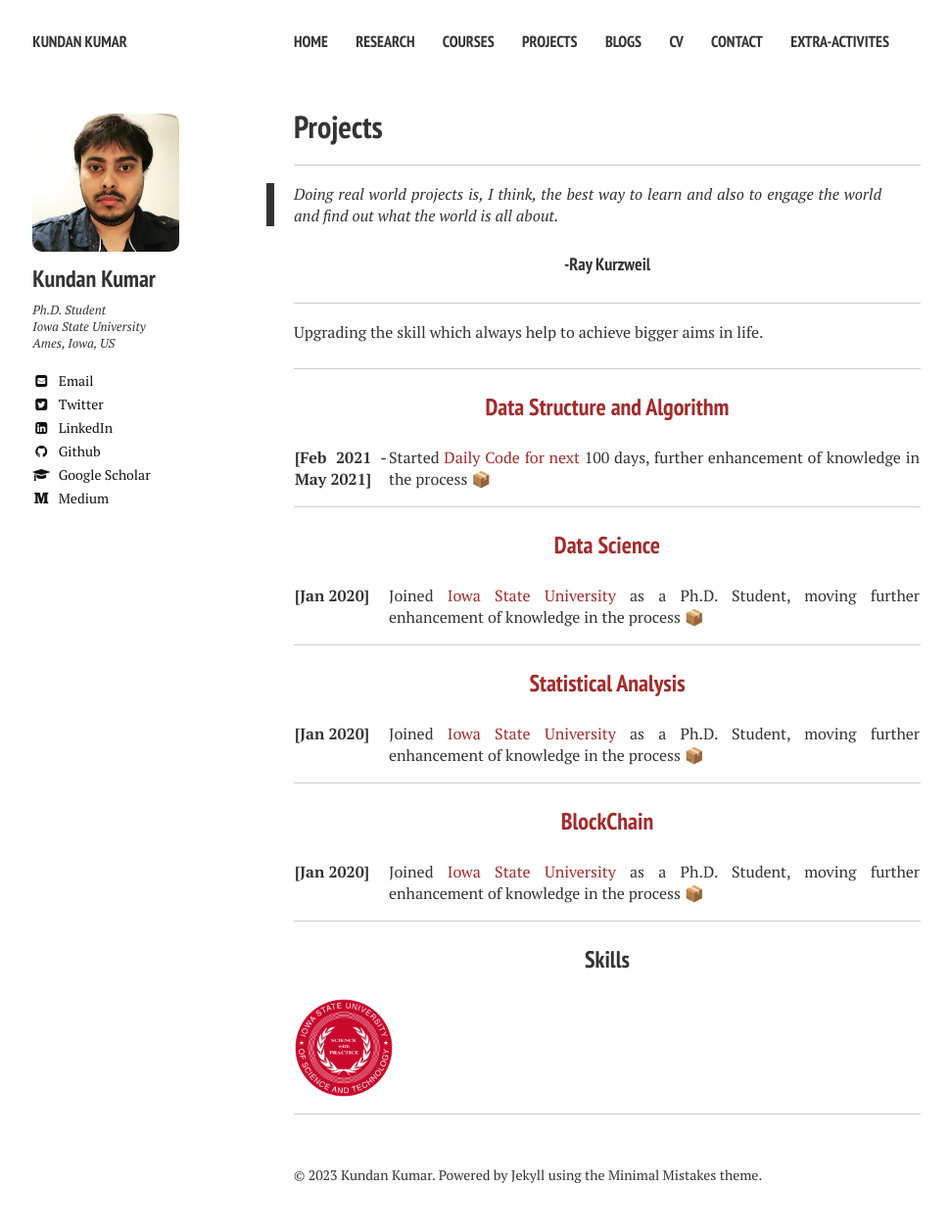
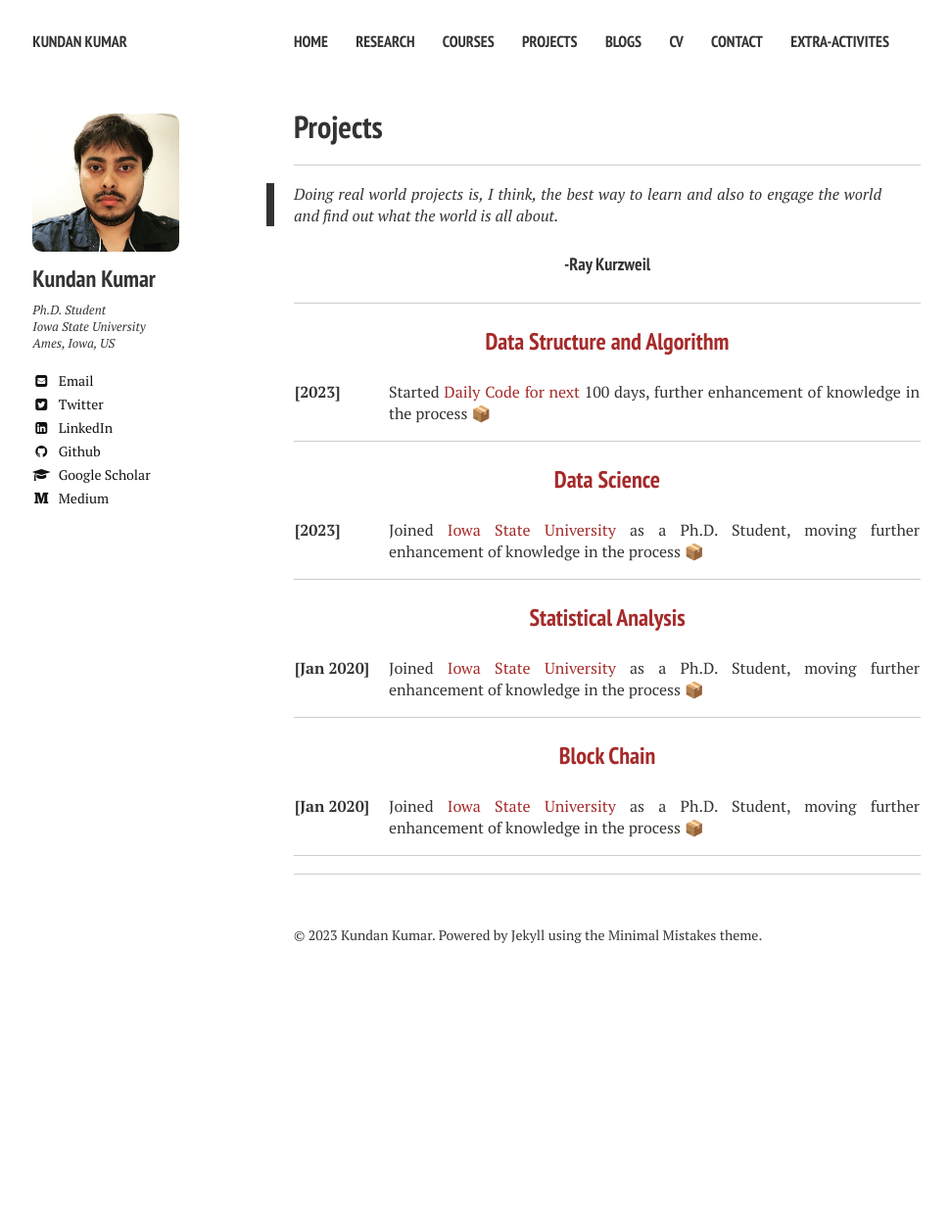
Before and after one commit to kundan7kumar/kundan7kumar.github.io, a Jekyll site: the page built from projects/index.md, in a window 1280 px wide. Shown: the whole page at 98% size, without its empty margins (20-991 px from the left). Built offline with Jekyll 4.4.1, drawn with Linux system fonts in a browser that asks for light colours; nearby versions of some CDN libraries; after the commit the page ends 1013 px from its top, so only the background shows below that.

Commit message:
Update index.md

```diff
--- a/projects/index.md
+++ b/projects/index.md
@@ -13,14 +13,13 @@ comments: false
 <h4 align="center">-Ray Kurzweil</h4>
 
 ----
-<p> Upgrading the skill which always help to achieve bigger aims in life. </p>
-----
+
 <h3 align="center"><a href="https://github.com/kundan7kumar/algorithmic-challenge">Data Structure and Algorithm </a></h3>
 <table class='news-table'>
     <col width="15%">
     <col width="85%">
     <tr>
-        <td valign="top"><strong>[Feb 2021 - May 2021]</strong></td>
+        <td valign="top"><strong>[2023]</strong></td>
         <td>Started <a href="https://github.com/kundan7kumar/Algorithm_Challenge">Daily Code for next </a> 100 days, further enhancement of knowledge in the process &#128230;
         </td>
     </tr>
@@ -33,7 +32,7 @@ comments: false
     <col width="15%">
     <col width="85%">
     <tr>
-        <td valign="top"><strong>[Jan 2020]</strong></td>
+        <td valign="top"><strong>[2023]</strong></td>
         <td>Joined <a href="https://cs.iastate.edu/">Iowa State University </a> as a Ph.D. Student, moving further enhancement of knowledge in the process &#128230;
         </td>
     </tr>
@@ -54,7 +53,7 @@ comments: false
 </table>
 
 ----
-<h3 align="center"><a href="https://github.com/kundan7kumar/statistics-analysis">BlockChain</a></h3>
+<h3 align="center"><a href="https://github.com/kundan7kumar/statistics-analysis">Block Chain</a></h3>
 <table class='news-table'>
     <col width="15%">
     <col width="85%">
@@ -67,12 +66,3 @@ comments: false
 </table>
 
 ----
-<h3 align="center">Skills</h3>
-<table align="center" class='affl-pic'>
-    <tr>
-        <td>
-            <a href="https://www.iastate.edu/">
-            <img src="/images/ISU.png" width="100" height="115"></a>
-        </td>
-    </tr>
-</table>
```
